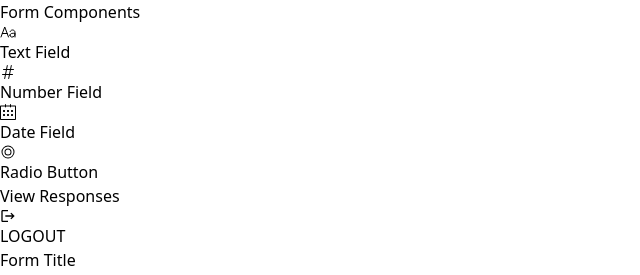
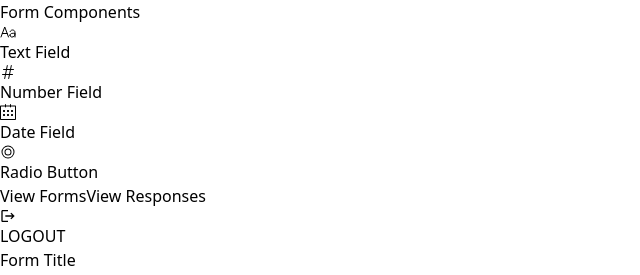
Before and after one commit to mohd-sami29/form-builder, a React (Vite) app: page /form-builder in a window 1280 px wide. Shown: the top 275 px of the page, without its empty margins (0-640 px from the left). Built offline with nearby package versions, Linux system fonts and the light colour scheme.

Commit message:
add view form button

```diff
--- a/src/components/Sidebar.jsx
+++ b/src/components/Sidebar.jsx
@@ -49,6 +49,12 @@ function Sidebar() {
       </div>
       <div className="flex flex-col items-center gap-y-6 w-full">
         <Link
+          to="/forms"
+          className="p-2 border rounded-md border-gray-300 font-medium w-full text-center"
+        >
+          View Forms
+        </Link>
+        <Link
           to="/responses"
           className="p-2 border rounded-md border-gray-300 font-medium w-full text-center"
         >
```
